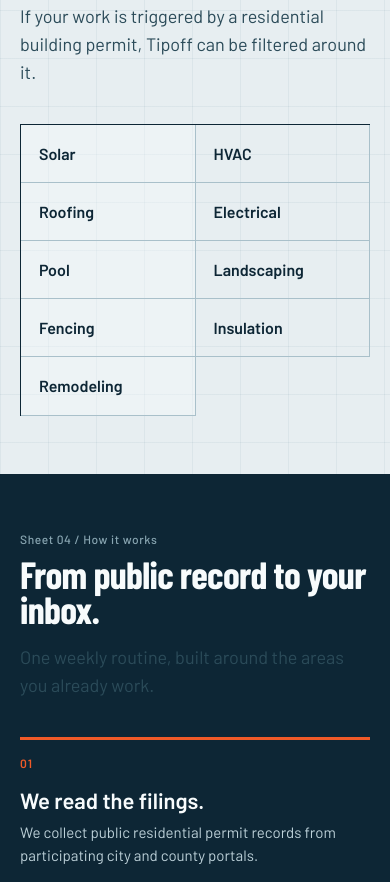
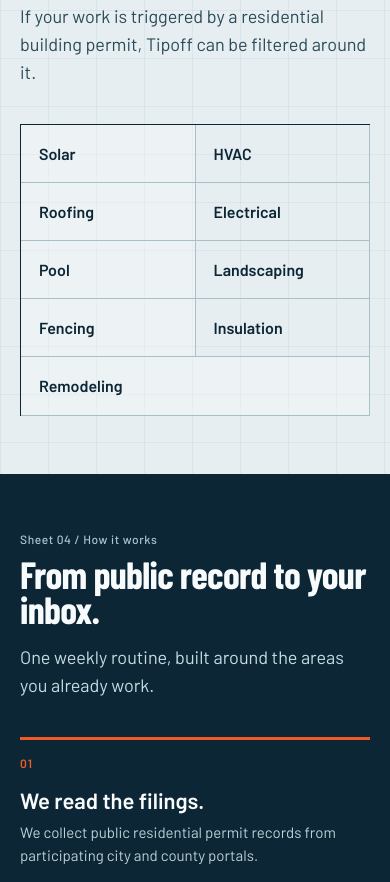
Before and after one commit to Akros01/akros-systems, a plain HTML site: page index.html in a window 390 px wide. Shown: the part 3110-3992 px from the top of the page. Drawn offline with nearby package versions, Linux system fonts and the light colour scheme.

Commit message:
Fix dark-band contrast and mobile trade grid

```diff
--- a/index.html
+++ b/index.html
@@ -135,7 +135,7 @@
     .brief-band { background: var(--blue-deep); color: var(--sheet); border-top: 1px solid var(--blue-deep); border-bottom: 1px solid var(--blue-deep); }
     .brief-band .section { border-top: 0; }
     .brief-band .section-head p { color: #c6dbe3; }
-    .brief-band .folio { color: #88a9b7; }
+    .brief-band .folio { color: #a9c6d2; }
     .record-list { margin: 0; border-top: 1px solid rgba(247, 251, 252, .32); }
     .record { display: grid; grid-template-columns: minmax(125px, .32fr) 1fr; gap: 26px; padding: 18px 0; border-bottom: 1px solid rgba(247, 251, 252, .22); }
     .record dt { color: var(--orange); font: 600 13px/1.35 "Barlow", sans-serif; }
@@ -145,7 +145,8 @@
     .trade:nth-child(3n + 1) { background: rgba(247, 251, 252, .35); }
     .how-section { background: var(--ink); color: var(--sheet); border-top: 1px solid var(--ink); }
     .how-section .section { border-top: 0; }
-    .how-section .folio { color: #89a6b2; }
+    .how-section .folio { color: #a9c6d2; }
+    .how-section .section-head p { color: #c6dbe3; }
     .how-grid { display: grid; grid-template-columns: repeat(3, 1fr); gap: 30px; margin-top: 36px; }
     .step { padding-top: 17px; border-top: 3px solid var(--orange); }
     .step-number { display: block; margin-bottom: 19px; color: var(--orange); font: 600 12px/1 "Barlow", sans-serif; letter-spacing: .1em; }
@@ -217,6 +218,7 @@
       .plan-grid, .faq-layout, .legal-grid { grid-template-columns: 1fr; }
       .faq-layout { gap: 32px; }
       .trade-grid { grid-template-columns: repeat(2, 1fr); }
+      .trade:last-child { grid-column: 1 / -1; }
       .trade:nth-child(3n + 1) { background: transparent; }
       .trade:nth-child(odd) { background: rgba(247, 251, 252, .35); }
     }
```
